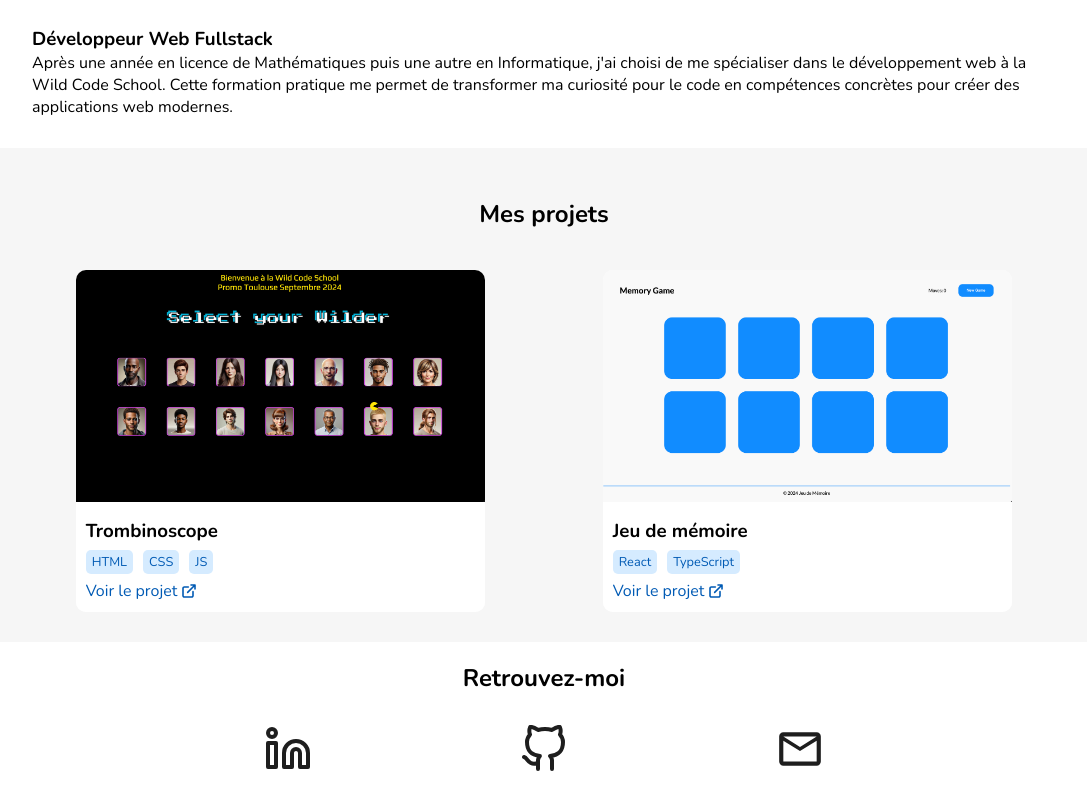
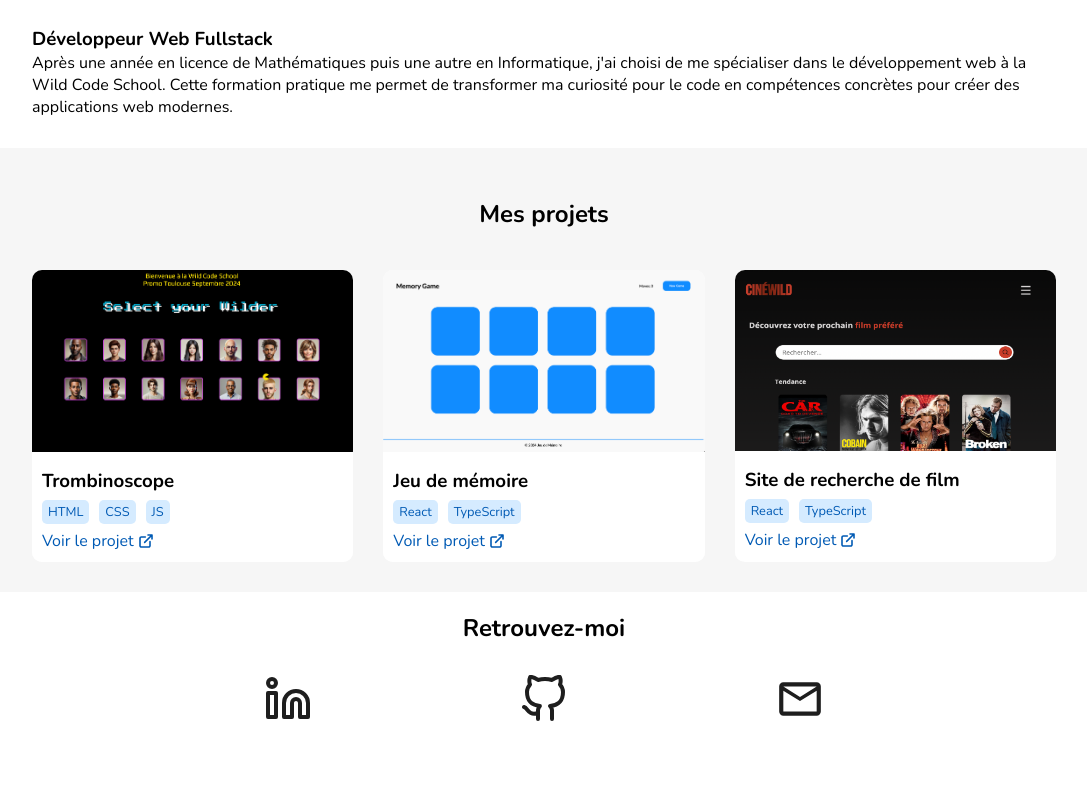
Before and after one commit to cedricrighi/my-portfolio, a React (Vite) app: page / in a window 1280 px wide. Shown: the part 1166-1966 px from the top of the page, without its empty margins (96-1183 px from the left). After the commit the page ends 1916 px from the top, so only its background shows below. Built offline with nearby package versions, Linux system fonts and the light colour scheme.

Commit message:
feat: adding dark theme

```diff
--- a/src/components/Projects.tsx
+++ b/src/components/Projects.tsx
@@ -1,5 +1,6 @@
 import memoryGame from "/img/memory-game.png";
 import trombiProject from "/img/trombi-project.png";
+import cineWild from "/img/cine-wild.png";
 import "../styles/Projects.css";
 import { useTheme } from "../contexts/themeContext";
 
@@ -16,6 +17,12 @@ export default function Projects() {
 			title: "Jeu de mémoire",
 			techs: ["React", "TypeScript"],
 			link: "https://cedricrighi.github.io/memory-game/",
+		},
+		{
+			image: cineWild,
+			title: "Site de recherche de film",
+			techs: ["React", "TypeScript"],
+			link: "#",
 		},
 	];
 
```
Also changed, not shown: public/img/Screenshot 2024-12-24 at 10.47.44 AM.png (deleted), public/img/cine-wild.png (added).
